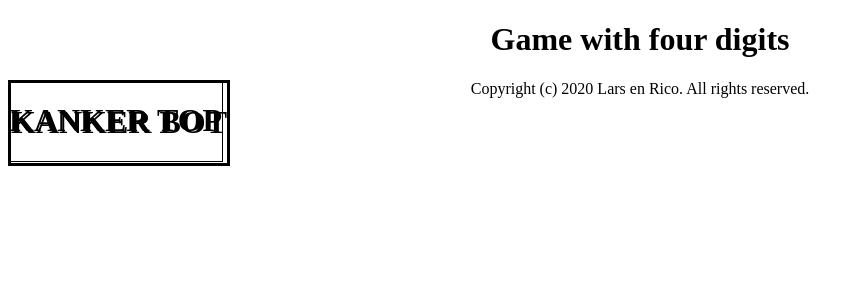
After one commit to Versteeg0/MastermindFlask, a Flask app: template Templates/gamefour.html in a window 1280 px wide. The commit adds this page. Shown: the top 300 px of the page, without its empty margins (0-864 px from the left). Run offline with Flask 2, Linux system fonts and the light colour scheme; the template is opened without the code that fills it, so the values that code supplies are empty.

Commit message:
CSS changes

```diff
--- /dev/null
+++ b/Templates/gamefour.html
@@ -0,0 +1,11 @@
+{% extends "layout.html" %}
+{% block title %}Game with four digits{% endblock %}
+{% block content %}
+            <div class="topside">
+                <h1>KANKER TOP</h1>
+            </div>
+
+            <div class="bottomside">
+                <h1>KANKER BOT</h1>
+            </div>
+{% endblock %}
--- /dev/null
+++ b/Templates/gamesix.html
@@ -0,0 +1,5 @@
+{% extends "layout.html" %}
+{% block title %}Game with six digits{% endblock %}
+{% block content %}
+
+{% endblock %}
--- a/Templates/user.html
+++ b/Templates/user.html
@@ -14,7 +14,7 @@
         <p>Dubbele kleuren</p>
         <input type="checkbox" name="multiple_colors">
         <p>Aantal kleuren:</p>
-        <select name="amount_of_boxes">
+        <select name="amount_of_colors">
             <option>6</option>
             <option>10</option>
         </select>
--- a/main.py
+++ b/main.py
@@ -15,3 +15,14 @@ def start_page():
         return render_template('user.html', name=username)
     else:
         return render_template('start.html')
+
+
+@app.route('/startgame/', methods=['GET', 'POST'])
+def game():
+    amount_of_boxes = request.form['amount_of_boxes']
+    print(amount_of_boxes)
+    if request.method == 'POST':
+        if amount_of_boxes == '4':
+            return render_template('gamefour.html')
+        else:
+            return render_template('gamesix.html')
--- a/static/style.css
+++ b/static/style.css
@@ -1,3 +1,18 @@
 body {
   text-align: center;
 }
+
+.topside {
+    position: fixed;
+    Border: 1px solid black;
+    min-width 800px;
+    min-height 1200px;
+}
+
+.bottomside {
+    position: fixed;
+    Border: 3px solid black;
+    border-radius 10px;
+    min-width 30%;
+    min-height 20%;
+}
```
